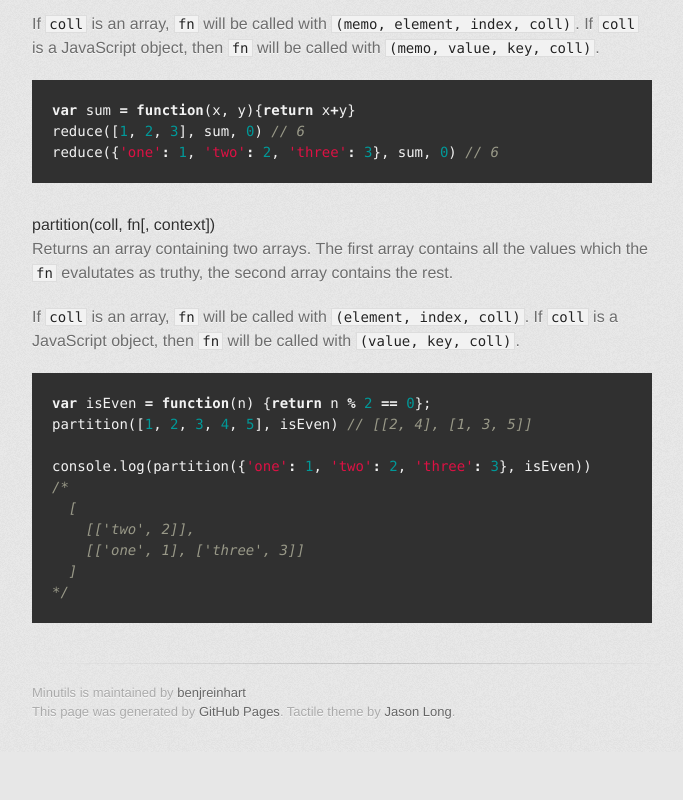
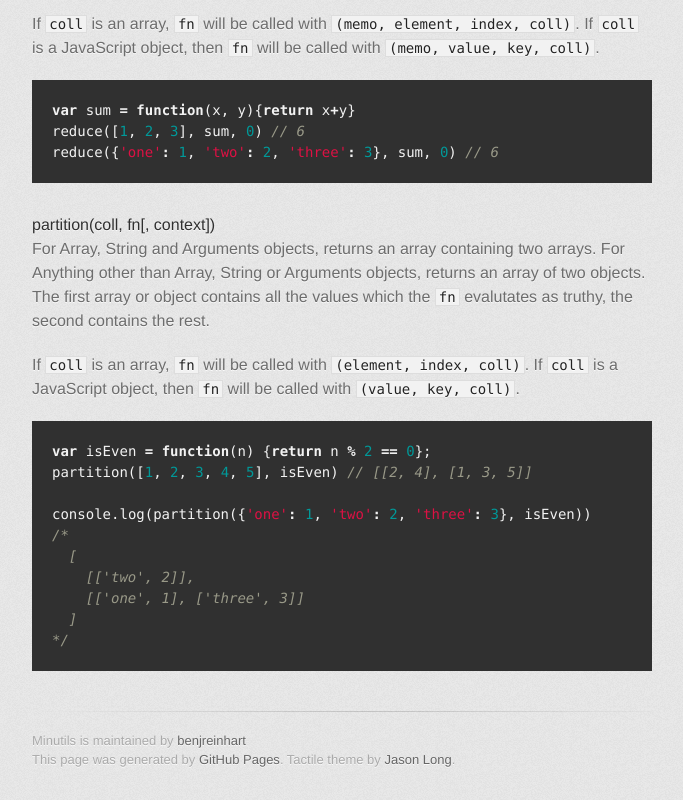
Before and after one commit to benjreinhart/minutils, a plain HTML site: page index.html in a window 1280 px wide. Shown: the part 7002-7802 px from the top of the page, without its empty margins (298-981 px from the left). Before the commit the page ends 7754 px from the top, so only its background shows below. Drawn offline with Linux system fonts and the light colour scheme; a web font is replaced by a local one.

Commit message:
Create gh-pages branch via GitHub

```diff
--- a/index.html
+++ b/index.html
@@ -413,7 +413,7 @@
 <h5>
 <a name="partitioncoll-fn-context" class="anchor" href="#partitioncoll-fn-context"><span class="octicon octicon-link"></span></a>partition(coll, fn[, context])</h5>
 
-<p>Returns an array containing two arrays. The first array contains all the values which the <code>fn</code> evalutates as truthy, the second array contains the rest.</p>
+<p>For Array, String and Arguments objects, returns an array containing two arrays. For Anything other than Array, String or Arguments objects, returns an array of two objects. The first array or object contains all the values which the <code>fn</code> evalutates as truthy, the second contains the rest.</p>
 
 <p>If <code>coll</code> is an array, <code>fn</code> will be called with <code>(element, index, coll)</code>. If <code>coll</code> is a JavaScript object, then <code>fn</code> will be called with <code>(value, key, coll)</code>.</p>
 
```
Also changed, not shown: params.json (+1 -1 lines).
